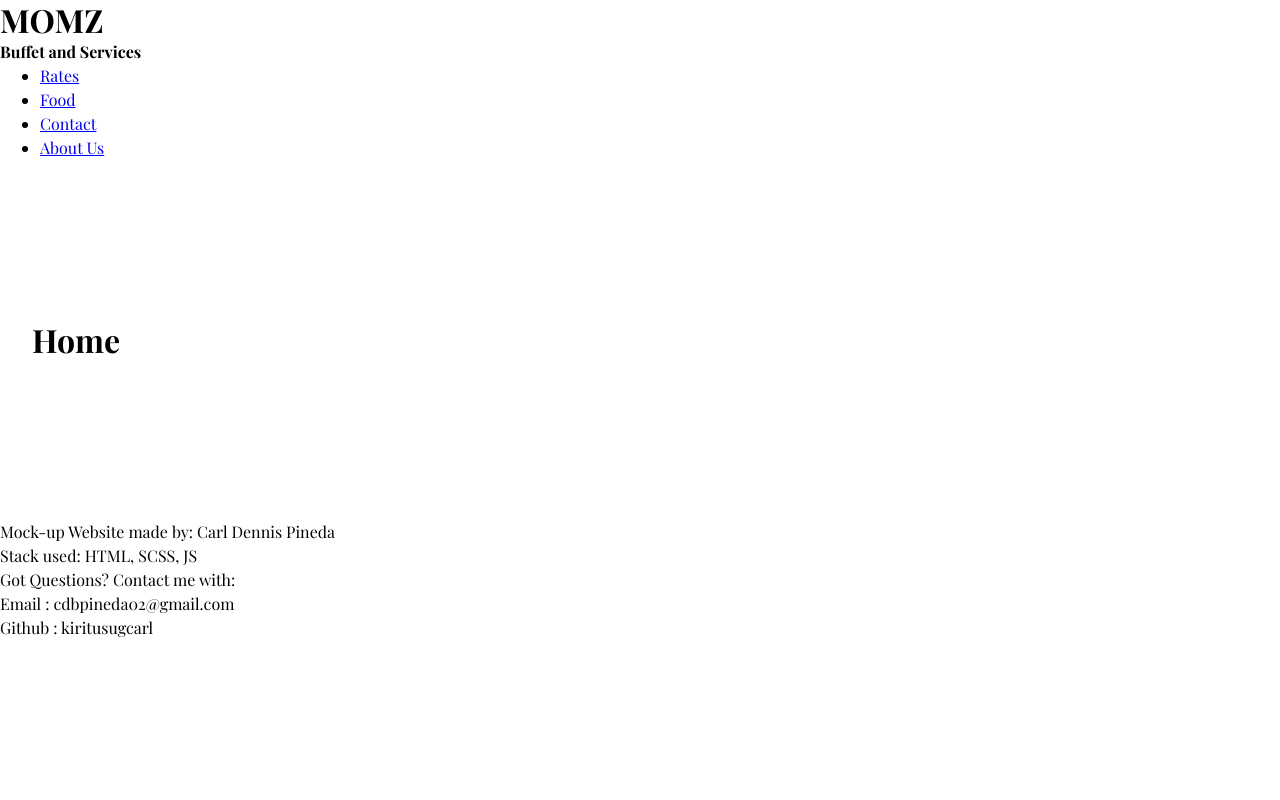
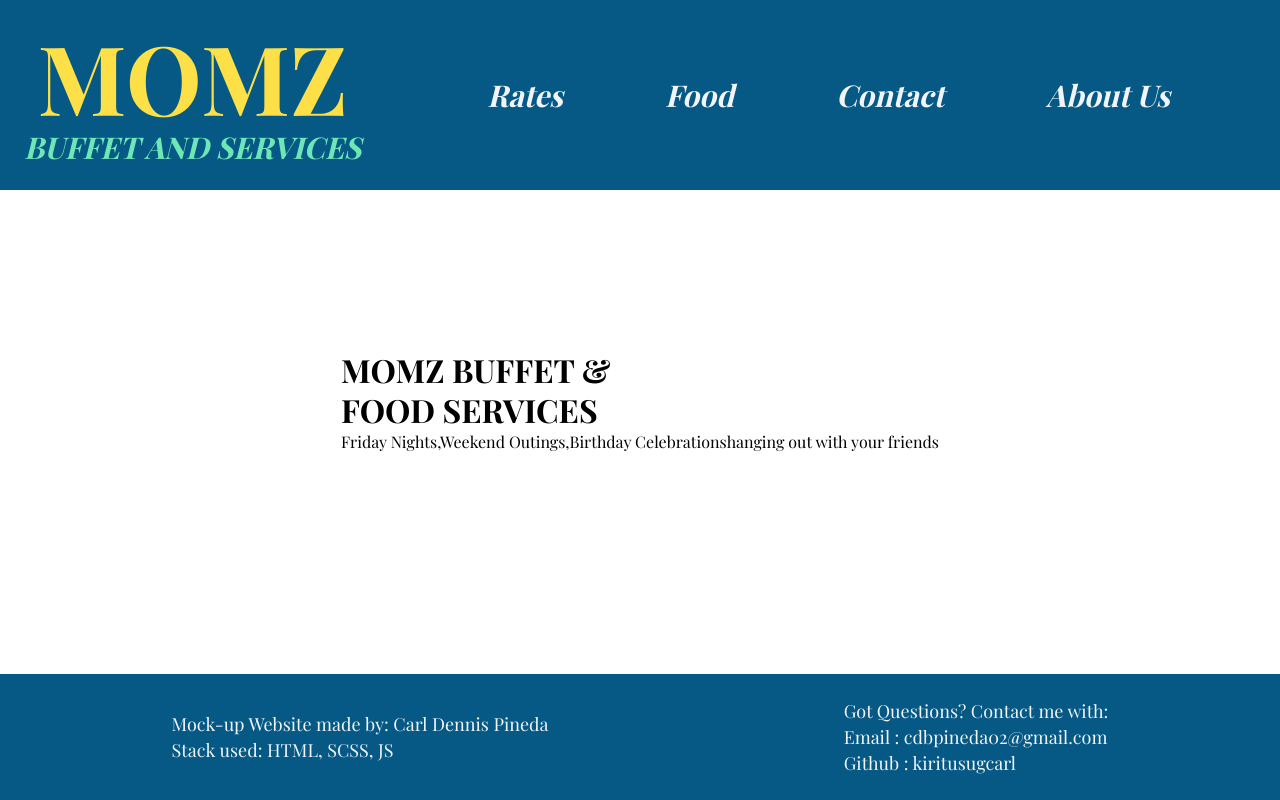
Before and after one commit to kiritsugucarl/momz-buffet, a React (Vite) app: page / in a window 1280 px wide. Built offline with nearby package versions, Linux system fonts and the light colour scheme; a web font is replaced by a local one.

Commit message:
finish: navbar, footer

```diff
--- /dev/null
+++ b/src/components/Footer/Footer.css
@@ -0,0 +1,22 @@
+.footer {
+    background-color: var(--clr-primary);
+    padding-right: 1.5rem;
+    padding-left: 1.5rem;
+    padding-top: 1.5rem;
+    padding-bottom: 1.5rem;
+    display: flex;
+    flex-direction: row;
+    align-items: center;
+    justify-content: space-around;
+}
+
+.footer__content-column {
+    display: flex;
+    flex-direction: column;
+    justify-content: center;
+}
+
+.footer__p {
+    font-size: var(--size-lg);
+    color: var(--clr-light);
+}
--- a/src/components/Footer/Footer.jsx
+++ b/src/components/Footer/Footer.jsx
@@ -1,18 +1,16 @@
-
+import './Footer.css'
 
 const Footer = () => {
     return(
         <footer className="footer fullwidth section">
-            <div className="footer__grid-2">
-                <div className="footer__grid-column">
+            <div className="footer__content-column">
                 <p className="footer__p">Mock-up Website made by: Carl Dennis Pineda</p>
                 <p className="footer__p">Stack used: HTML, SCSS, JS</p>
             </div>
-                <div className="footer__grid-column">
+            <div className="footer__content-column">
                 <p className="footer__p">Got Questions? Contact me with:</p>
                 <p className="footer__p">Email : cdbpineda02@gmail.com</p>
                 <p className="footer__p">Github : kiritusugcarl</p>
-                </div>
             </div>
         </footer>
     )
--- /dev/null
+++ b/src/components/Navbar/Navbar.css
@@ -0,0 +1,59 @@
+.header {
+    background-color: var(--clr-primary);
+    padding-right: 1.5rem;
+    padding-left: 1.5rem;
+    padding-top: 1.5rem;
+    padding-bottom: 1.5rem;
+    display: flex;
+    flex-direction: row;
+    align-items: center;
+    /* justify-content: center; */
+    position: relative;
+}
+
+.header__title-wrapper {
+    display: flex;
+    flex-direction: column;
+    align-items: center;
+    text-align: center;
+}
+
+.header__title {
+    font-size: var(--size-8xl);
+    color: var(--clr-lightyellow);
+}
+
+.header__subtitle {
+    font-size: var(--size-3xl);
+    font-weight: 600;
+    font-style: italic;
+    text-transform: uppercase;
+    color: var(--clr-bluegreen);
+}
+
+.desktop-nav {
+    flex: 1;
+    padding-top: 1.5rem;
+    padding-bottom: 1.5rem;
+}
+
+.desktop-nav-ul {
+    list-style-type: none;
+    display: flex;
+    flex-direction: row;
+    justify-content: space-evenly;
+}
+
+.desktop-nav-li {
+    font-size: var(--size-3xl);
+    color: var(--clr-light);
+    font-style: italic;
+    padding: 1rem;
+    border-radius: 10px;
+    transition: 0.3s ease-in-out;
+}
+
+.desktop-nav-li:hover {
+    background-color: var(--clr-light);
+    color: var(--clr-primary);
+}
--- a/src/components/Navbar/Navbar.jsx
+++ b/src/components/Navbar/Navbar.jsx
@@ -1,6 +1,7 @@
 /* eslint-disable no-unused-vars */
 /* eslint-disable react/prop-types */
 import { Link } from "react-router-dom"
+import './Navbar.css'
 
 const Navbar = ({isMobileNavOpen, onMobileMenuToggle}) => {
 
@@ -10,28 +11,53 @@ const Navbar = ({isMobileNavOpen, onMobileMenuToggle}) => {
 
     return(
         <header className="header fullwidth">
+            <Link to='/'>
                 <div className="header__title-wrapper">
                     <h1 className="header__title">MOMZ</h1>
                     <h4 className="header__subtitle">Buffet and Services</h4>
                 </div>
-            <div className="nav-wrapper">
+            </Link>
+
+            {/* Desktop Navbar */}
             <nav className="desktop-nav">
                 <ul className="desktop-nav-ul">
                     <li className="desktop-nav-li">
-                            <Link to='' className="desktop-nav-link">Rates</Link>
+                        <Link to='/' className="desktop-nav-link">Rates</Link>
                     </li>
                     <li className="desktop-nav-li">
-                            <Link to='' className="desktop-nav-link">Food</Link>
+                        <Link to='/' className="desktop-nav-link">Food</Link>
                     </li>
                     <li className="desktop-nav-li">
-                            <Link to='' className="desktop-nav-link">Contact</Link>
+                        <Link to='/' className="desktop-nav-link">Contact</Link>
                     </li>
                     <li className="desktop-nav-li">
-                            <Link to='' className="desktop-nav-link">About Us</Link>
+                        <Link to='/' className="desktop-nav-link">About Us</Link>
+                    </li>
+                </ul>
+            </nav>
+
+            {/* Mobile Navbar */}
+            {isMobileNavOpen && (
+                <div className={`mobile-nav ${isMobileNavOpen ? 'show' : ''}`}>
+                    <nav>
+                        <ul className="desktop-nav-ul">
+                            <li className="desktop-nav-li">
+                                <Link to='/' className="desktop-nav-link">Rates</Link>
+                            </li>
+                            <li className="desktop-nav-li">
+                                <Link to='/' className="desktop-nav-link">Food</Link>
+                            </li>
+                            <li className="desktop-nav-li">
+                                <Link to='/' className="desktop-nav-link">Contact</Link>
+                            </li>
+                            <li className="desktop-nav-li">
+                                <Link to='/' className="desktop-nav-link">About Us</Link>
                             </li>
                         </ul>
                     </nav>
                 </div>
+            )}
+
         </header>
     )
 }
--- a/src/index.css
+++ b/src/index.css
@@ -4,11 +4,9 @@
     --clr-light: #f1f5f9;
     --clr-dark: #1e1b1b;
     --clr-gray: #d9d9d9;
+    --clr-lightyellow: #fde047;
     --clr-yellow: #fbbf24;
-    --clr-indigo: #3730a3;
-    --clr-maroon: #9f1239;
-    --clr-pink: #f87171;
-    --clr-bluegreen: #0d9488;
+    --clr-bluegreen: #6ee7b7;
 
     /* sizes */
     --size-xxs: 0.5rem; /* 8px */
@@ -41,6 +39,12 @@ body {
     font-family: "Playfair Display", serif;
 }
 
+.page-wrapper {
+    height: 100vh;
+    display: flex;
+    flex-direction: column;
+}
+
 img,
 picture,
 video,
@@ -59,3 +63,9 @@ button {
     cursor: pointer;
     color: inherit;
 }
+
+a {
+    text-decoration: none;
+    color: inherit;
+    font-weight: 600;
+}
--- a/src/pages/Home/Home.jsx
+++ b/src/pages/Home/Home.jsx
@@ -1,9 +1,18 @@
-
+import './Home.css'
 
 const Home = () => {
     return (
         <main className="main container section">
-            <h1>Home</h1>
+            <h1 className="home__title">
+                MOMZ BUFFET & <br/>
+                FOOD SERVICES
+            </h1>
+            <p>
+                <span className="home__strong-1">Friday Nights</span>,
+                <span className="home__strong-2">Weekend Outings</span>,
+                <span className="home__strong-3">Birthday Celebrations</span>
+                <span className="home__strong-4">hanging out with your friends</span>
+            </p>
         </main>
     )
 }
--- a/src/utils.css
+++ b/src/utils.css
@@ -1,9 +1,10 @@
 .container {
-    max-width: 1535px;
+    max-width: 1536px;
     margin-left: auto;
     margin-right: auto;
     padding-left: 2rem;
     padding-right: 2rem;
+    flex: 1;
 }
 
 .fullwidth {
@@ -12,6 +13,10 @@
 
 .section {
     margin-top: 10rem;
+}
+
+.primary__btn {
+    background-color: var(--clr-primary);
 }
 
 /* 2xl*/
```
Also changed, not shown: src/pages/Home/Home.css (added). Lines whose indentation alone changed are shown as unchanged.
